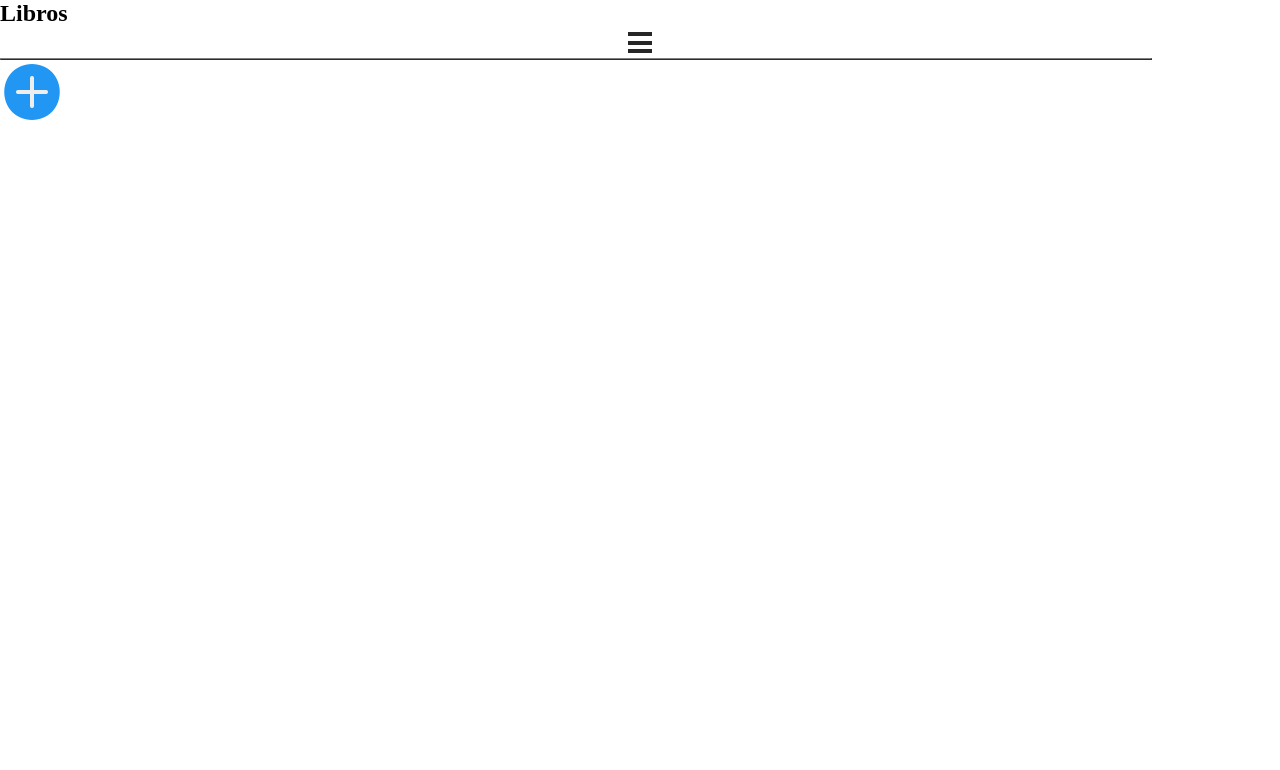
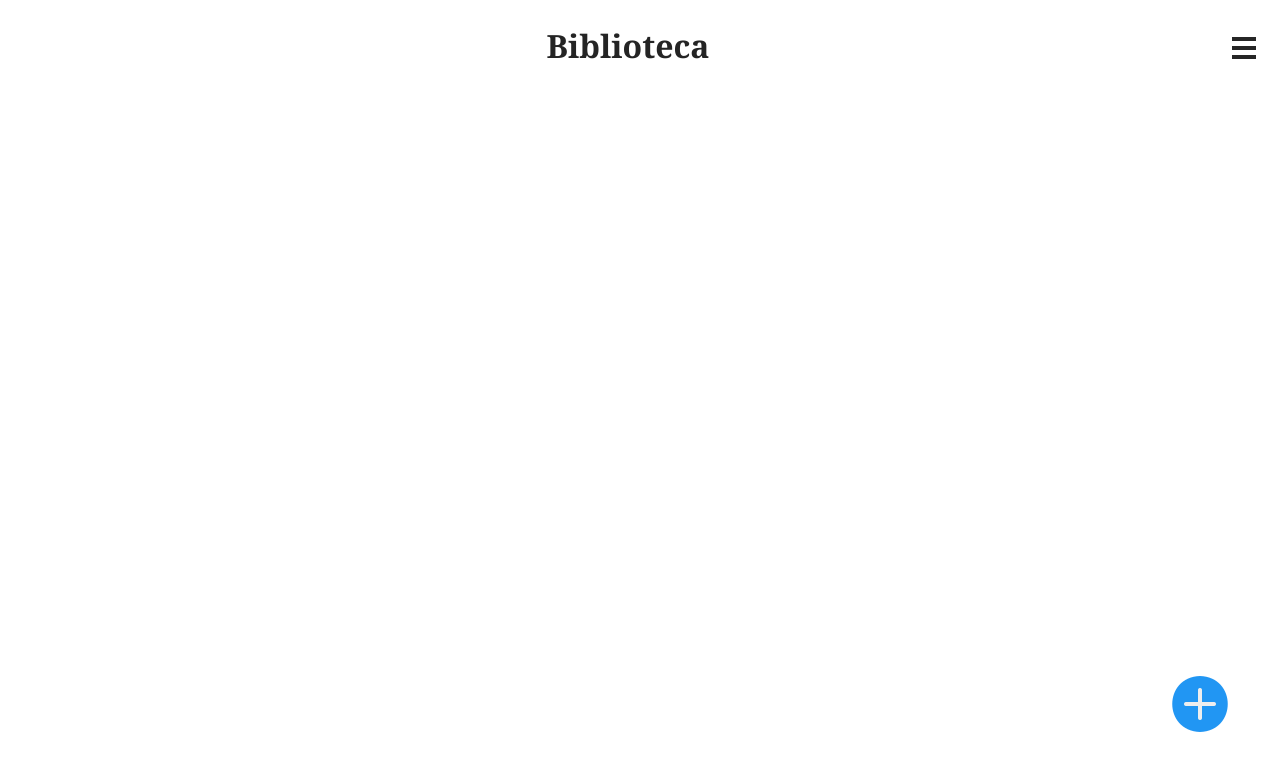
Before and after one commit to IvanGomezDellOsa1/BooksToRead, a plain HTML site: page BooksToRead/index.html in a window 1280 px wide. Drawn offline with Linux system fonts and the light colour scheme.

Commit message:
JS index, JS agregar_libro / Inicio css

```diff
--- a/BooksToRead/css/agregar_libro__style.css
+++ b/BooksToRead/css/agregar_libro__style.css
@@ -1,12 +1,52 @@
 *{
     margin: 0;
+}
+
+html{
+    font-size: 16px; /* 1rem = 16px */
+    color: #242424;
+    background-color: #ffffff;
+    font-family: Cambria, Georgia, serif;
+}
+body{
+
+}
+header{
+    display: flex;
+    align-items: center;
+    margin: 1.5rem;
+}
+.titulo_agregar_libro{
+    flex-grow: 1;
+    text-align: center;
+    font-family: Cambria, Georgia, serif;
+    font-size: 2rem;
 }
 .bar {
     display: block;
     width: 1.5rem;
     height: 0.25rem;
-    margin: 0.3rem auto;
+    margin-top: 0.3rem;
     -webkit-transition: all 0.3s ease-in-out;
     transition: all 0.3s ease-in-out;
     background-color: #262626;
 }
+
+#form_agregar_libro{
+    display: flex;
+    flex-direction: column;
+    align-items: center;
+    width: 100%;
+}
+.btn_guardar{
+    display: flex;
+    justify-content: center;
+    background-color: #2094f3;
+    width: 90%;
+    height: 3rem;
+    border-radius: 1rem;
+    border:none;
+    cursor: pointer;
+    color: #ffffff;
+    font-weight: bold;
+}
--- a/BooksToRead/css/style.css
+++ b/BooksToRead/css/style.css
@@ -1,25 +1,45 @@
 *{
     margin: 0;
 }
+html{
+    font-size: 16px; /* 1rem = 16px */
+    color: #242424;
+    background-color: #ffffff;
+}
 
-.navbar__logo{
-    width: 70px;
+header{
+    display: flex;
+    align-items: center;
+    margin: 1.5rem;
+}
+.titulo_biblioteca{
+    flex-grow: 1;
+    text-align: center;
+    font-family: Cambria, Georgia, serif;
+    font-size: 2rem;
 }
 
 .bar {
     display: block;
     width: 1.5rem;
     height: 0.25rem;
-    margin: 0.3rem auto;
+    margin-top: 0.3rem;
     -webkit-transition: all 0.3s ease-in-out;
     transition: all 0.3s ease-in-out;
     background-color: #262626;
 }
 
-table {
-    width: 90%;
+#tabla_libros {
+    font-family: Georgia, 'Times New Roman', Times, serif;
+    margin-inline:0.5rem;
+    width: 100%;
 
 }
-.add_image{
-    width:50px;
+
+.add_imagen{
+    display: flex;
+    position: fixed;
+    bottom: 4rem;
+    right: 3rem;
+    z-index: 99;
 }
--- a/BooksToRead/index.html
+++ b/BooksToRead/index.html
@@ -12,8 +12,8 @@
 </head>
 <body>
     <header>
+        <h1 class="titulo_biblioteca">Biblioteca</h1>
         <nav>
-            <h1>Libros</h1>
             <div class="hamburger">
                 <span class="bar"></span>
                 <span class="bar"></span>
@@ -22,11 +22,11 @@
         </nav>
     </header>
     <section>
-        <table border="1" id="tabla_libros">
+        <table id="tabla_libros">
         </table>
     </section>
-    <div>
-        <a class="add_image" href="./html/agregar_libro.html">
+    <div class="add">
+        <a class="add_imagen" href="./html/agregar_libro.html">
             <img src="./css/add.png" alt="add">
         </a>
     </div>
--- a/BooksToRead/javascript/script_index.js
+++ b/BooksToRead/javascript/script_index.js
@@ -1,3 +1,4 @@
+"use strict";
 document.addEventListener("DOMContentLoaded", function() {
     let tabla = document.getElementById("tabla_libros");
 
@@ -13,7 +14,29 @@ document.addEventListener("DOMContentLoaded", function() {
             </tr>
             <tr>
                 <td>${libro.autor}</td>
+                <td rowspan="2"><button id="btn_borrar_${libro.id}">${libro.id}</button></td>
             </tr>
         `;
     });
+
+    //Segun el ID correspondiente se genera un EventListener a cada boton con el objetivo de poder borrar un libro especifico
+    biblioteca.forEach(libro => {
+        let btn_borrar = document.getElementById(`btn_borrar_${libro.id}`);
+        btn_borrar.addEventListener('click', function() {
+            borrarLibro(libro.id);
+        });
+    });
+
+    function borrarLibro(id) {
+        // Elimina el libro especifico segun id y reordena el arreglo biblioteca
+        biblioteca.splice(id, 1);
+        // Reasigna índices
+        for (let i = 0; i < biblioteca.length; i++) {
+            biblioteca[i].id = i;
+        }
+        // Guarda la biblioteca actualizada en localStorage
+        localStorage.setItem('biblioteca', JSON.stringify(biblioteca));
+        //Refresca la pagina para mostrar los datos actualizados
+        window.location.href = "../index.html";
+    }
 });
```
Also changed, not shown: BooksToRead/html/agregar_libro.html (+2 -2 lines), BooksToRead/javascript/script.js (+8 -5 lines).
